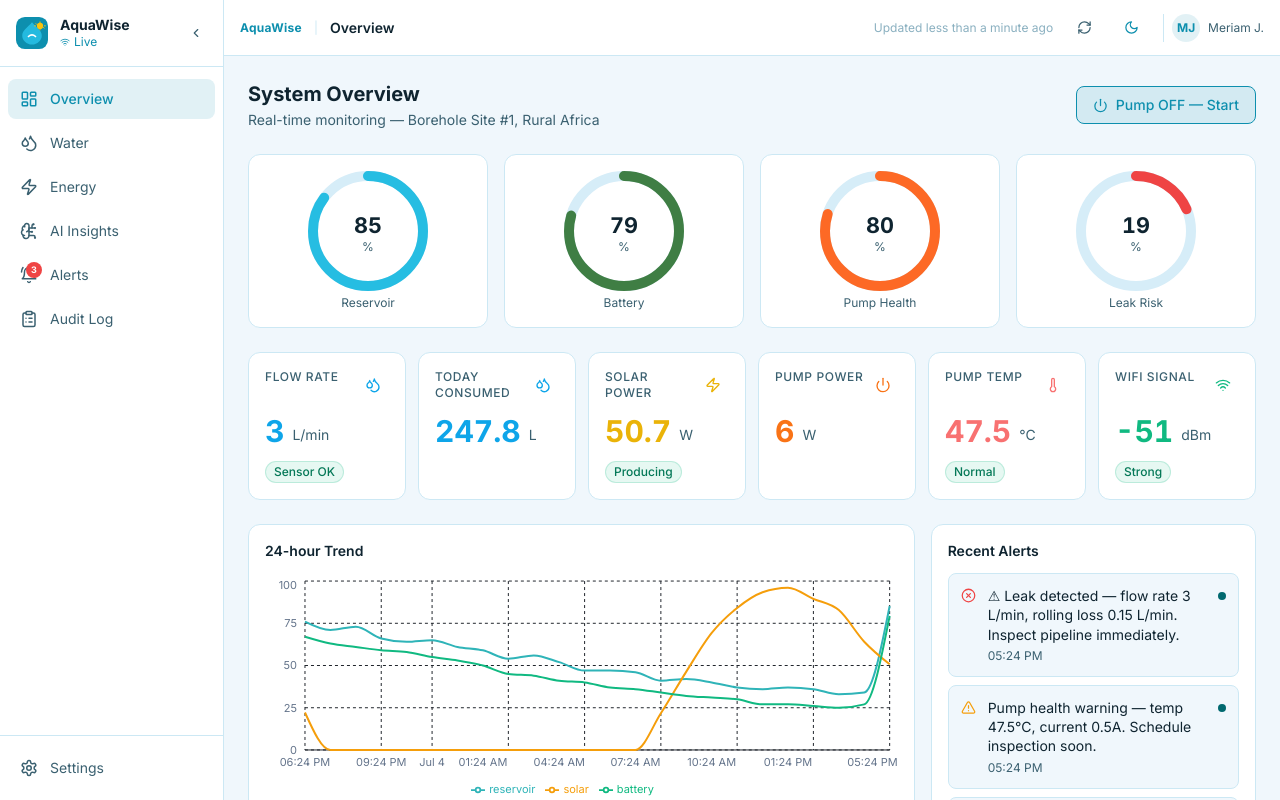
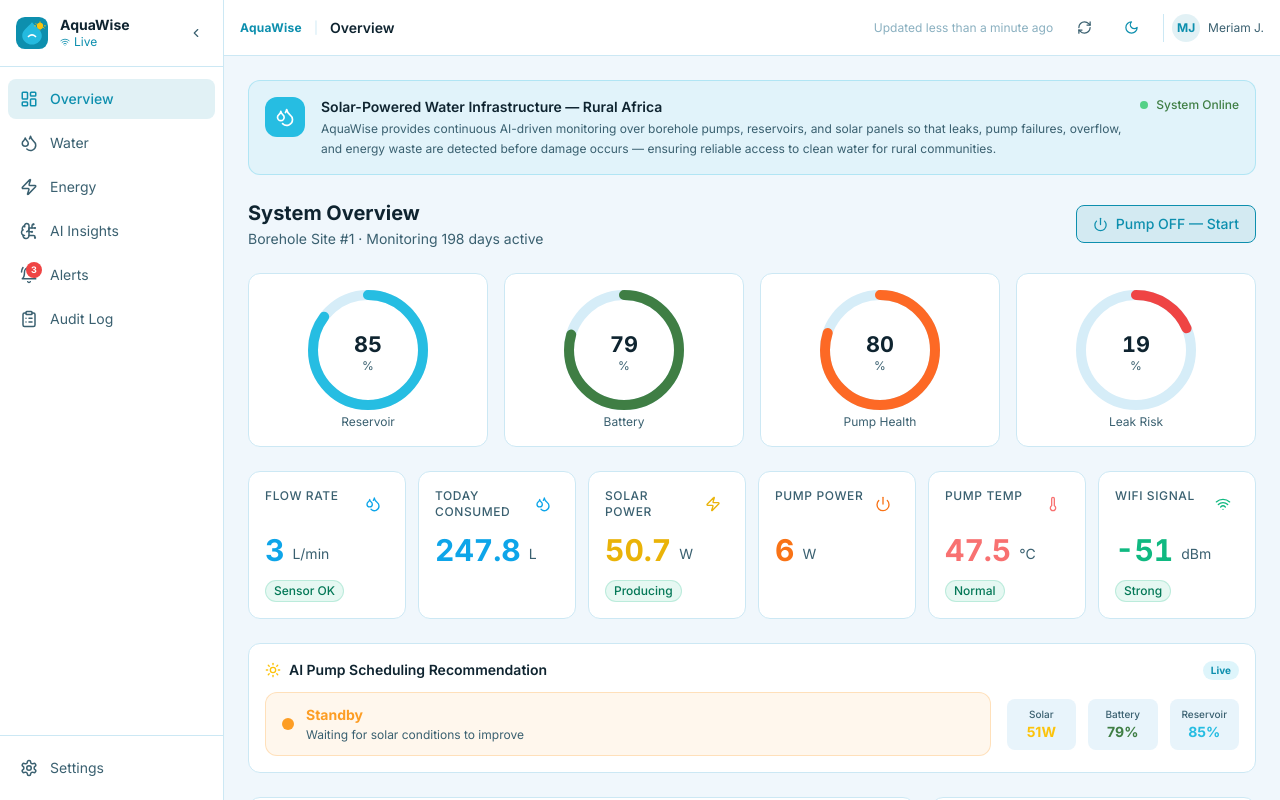
Before and after one commit to meriamjadoui/AquaGrid-AI, a React (Vite) app in the folder dashboard/: page /overview in a window 1280 px wide. Built offline with nearby package versions, Linux system fonts and the light colour scheme.

Commit message:
feat: full alignment with AquaWise mission — impact KPIs, solar-powered framing, pump scheduler, community metrics

```diff
--- a/dashboard/src/pages/Overview.jsx
+++ b/dashboard/src/pages/Overview.jsx
@@ -1,5 +1,5 @@
 import React from 'react'
-import { Droplets, Zap, Thermometer, Wifi, Power } from 'lucide-react'
+import { Droplets, Zap, Thermometer, Wifi, Power, Sun, TrendingDown, Clock, Users, Leaf, ShieldCheck } from 'lucide-react'
 import useStore from '../store/useStore'
 import KpiCard from '../components/UI/KpiCard'
 import GaugeRing from '../components/UI/GaugeRing'
@@ -8,40 +8,72 @@ import { AlertItem } from '../components/UI/AlertBadge'
 import { getStatus } from '../utils/mockData'
 
 const SDGS = [
-  {
-    n: 6, color: '#26BDE2', label: 'Clean Water & Sanitation',
-    desc: 'Real-time reservoir & pipeline monitoring reduces water loss.'
-  },
-  {
-    n: 7, color: '#FCC30B', label: 'Affordable & Clean Energy',
-    desc: 'Solar tracking and battery analytics maximise renewable yield.'
-  },
-  {
-    n: 9, color: '#FD6925', label: 'Industry, Innovation & Infrastructure',
-    desc: 'AI-driven predictive maintenance keeps rural infrastructure resilient.'
-  },
-  {
-    n: 11, color: '#FD9D24', label: 'Sustainable Cities & Communities',
-    desc: 'Autonomous pump scheduling ensures equitable water distribution.'
-  },
-  {
-    n: 13, color: '#3F7E44', label: 'Climate Action',
-    desc: 'Reduced leakage and optimal energy use lower the carbon footprint.'
-  },
+  { n: 6,  color: '#26BDE2', label: 'Clean Water & Sanitation',          desc: 'Real-time reservoir & pipeline monitoring reduces water loss.' },
+  { n: 7,  color: '#FCC30B', label: 'Affordable & Clean Energy',          desc: 'Solar tracking and battery analytics maximise renewable yield.' },
+  { n: 9,  color: '#FD6925', label: 'Industry, Innovation & Infrastructure', desc: 'AI-driven predictive maintenance keeps rural infrastructure resilient.' },
+  { n: 11, color: '#FD9D24', label: 'Sustainable Cities & Communities',   desc: 'Autonomous pump scheduling ensures equitable water distribution.' },
+  { n: 13, color: '#3F7E44', label: 'Climate Action',                     desc: 'Reduced leakage and optimal energy use lower the carbon footprint.' },
 ]
 
+// Derive AI-recommended pump schedule from solar forecast
+function getPumpSchedule(sensors, aiResults) {
+  const h = new Date().getHours()
+  const solar = sensors.solarProduction
+  const battery = sensors.batteryCharge
+  const reservoir = sensors.reservoirLevel
+  if (reservoir > 90) return { label: 'Stop Pump', reason: 'Reservoir full — overflow risk', color: '#ef4444', recommended: false }
+  if (battery < 25)   return { label: 'Pause Pump', reason: 'Battery critical — conserve energy', color: '#ef4444', recommended: false }
+  if (solar > 50 && battery > 50 && reservoir < 85)
+    return { label: 'Run Pump', reason: `Solar peak (${solar.toFixed(0)}W) — optimal window`, color: '#3F7E44', recommended: true }
+  if (h < 7 || h > 19)
+    return { label: 'Defer to Morning', reason: 'No solar — use stored energy sparingly', color: '#FCC30B', recommended: false }
+  return { label: 'Standby', reason: 'Waiting for solar conditions to improve', color: '#FD9D24', recommended: null }
+}
+
 export default function Overview() {
-  const { sensors, history, alerts, pumpOn, togglePump } = useStore()
+  const { sensors, history, alerts, pumpOn, togglePump, impact, aiResults } = useStore()
   const recent = history.slice(-24)
   const s = getStatus
+  const schedule = getPumpSchedule(sensors, aiResults)
+
+  // Community metrics (derived)
+  const householdsServed = Math.round(sensors.totalConsumed / 18)  // avg 18 L/person/day, ~5 per household
+  const monitoringDays   = impact.monitoringDaysSeed + Math.floor(impact.pumpUptimeMin / 1440)
+  const waterSavedDisplay = (impact.waterSavedL + monitoringDays * 12).toFixed(0)
+  const energySavedDisplay = (impact.energySavedWh + monitoringDays * 85).toFixed(0)
+  const costSaved = ((+waterSavedDisplay * 0.003) + (+energySavedDisplay * 0.0001)).toFixed(2)
 
   return (
     <div className="space-y-6">
-      {/* Page header */}
+      {/* ── Mission banner ── */}
+      <div
+        className="rounded-xl p-4 border flex items-start gap-4 flex-wrap"
+        style={{ background: 'rgba(38,189,226,0.07)', borderColor: 'rgba(38,189,226,0.25)' }}
+      >
+        <div className="shrink-0 w-10 h-10 rounded-xl flex items-center justify-center" style={{ background: '#26BDE2' }}>
+          <Droplets size={20} color="white" />
+        </div>
+        <div className="flex-1 min-w-0">
+          <p className="text-sm font-semibold" style={{ color: 'var(--color-text)' }}>
+            Solar-Powered Water Infrastructure — Rural Africa
+          </p>
+          <p className="text-xs mt-0.5 leading-relaxed" style={{ color: 'var(--color-text-muted)' }}>
+            AquaWise provides continuous AI-driven monitoring over borehole pumps, reservoirs, and solar panels
+            so that leaks, pump failures, overflow, and energy waste are detected before damage occurs —
+            ensuring reliable access to clean water for rural communities.
+          </p>
+        </div>
+        <div className="flex items-center gap-2 text-xs font-medium shrink-0" style={{ color: '#3F7E44' }}>
+          <div className="w-2 h-2 rounded-full bg-green-500 animate-pulse" />
+          System Online
+        </div>
+      </div>
+
+      {/* ── Page header ── */}
       <div className="flex items-center justify-between flex-wrap gap-3">
         <div>
           <h2 className="text-xl font-bold" style={{ color: 'var(--color-text)' }}>System Overview</h2>
-          <p className="text-sm mt-0.5" style={{ color: 'var(--color-text-muted)' }}>Real-time monitoring — Borehole Site #1, Rural Africa</p>
+          <p className="text-sm mt-0.5" style={{ color: 'var(--color-text-muted)' }}>Borehole Site #1 · Monitoring {monitoringDays} days active</p>
         </div>
         <button
           onClick={togglePump}
@@ -50,18 +82,14 @@ export default function Overview() {
               ? 'bg-red-500/20 text-red-500 border border-red-500/30 hover:bg-red-500/30'
               : 'border hover:opacity-90'
           }`}
-          style={pumpOn ? {} : {
-            background: 'var(--color-primary-dim)',
-            color: 'var(--color-primary)',
-            borderColor: 'var(--color-primary)'
-          }}
+          style={pumpOn ? {} : { background: 'var(--color-primary-dim)', color: 'var(--color-primary)', borderColor: 'var(--color-primary)' }}
         >
           <Power size={15} />
           Pump {pumpOn ? 'ON — Stop' : 'OFF — Start'}
         </button>
       </div>
 
-      {/* Gauges row */}
+      {/* ── Gauges ── */}
       <div className="grid grid-cols-2 sm:grid-cols-4 gap-4">
         <div className="card flex flex-col items-center gap-2 py-4">
           <GaugeRing value={sensors.reservoirLevel} color="#26BDE2" label="Reservoir" />
@@ -77,33 +105,56 @@ export default function Overview() {
         </div>
       </div>
 
-      {/* KPI row */}
+      {/* ── KPI row ── */}
       <div className="grid grid-cols-2 sm:grid-cols-3 lg:grid-cols-6 gap-3">
-        <KpiCard
-          label="Flow Rate" value={sensors.flowRate} unit="L/min"
-          icon={Droplets} color="text-sky-500"
-          badge={{ type: s('flowRate', sensors.flowRate) === 'ok' ? 'ok' : 'warn', label: 'Sensor OK' }}
-        />
+        <KpiCard label="Flow Rate" value={sensors.flowRate} unit="L/min" icon={Droplets} color="text-sky-500"
+          badge={{ type: s('flowRate', sensors.flowRate) === 'ok' ? 'ok' : 'warn', label: 'Sensor OK' }} />
         <KpiCard label="Today Consumed" value={sensors.totalConsumed} unit="L" icon={Droplets} color="text-sky-500" />
-        <KpiCard
-          label="Solar Power" value={sensors.solarProduction} unit="W"
-          icon={Zap} color="text-yellow-500"
-          badge={{ type: sensors.solarProduction > 30 ? 'ok' : 'warn', label: sensors.solarProduction > 30 ? 'Producing' : 'Low' }}
-        />
+        <KpiCard label="Solar Power" value={sensors.solarProduction} unit="W" icon={Zap} color="text-yellow-500"
+          badge={{ type: sensors.solarProduction > 30 ? 'ok' : 'warn', label: sensors.solarProduction > 30 ? 'Producing' : 'Low' }} />
         <KpiCard label="Pump Power" value={sensors.pumpPower} unit="W" icon={Power} color="text-orange-500" />
-        <KpiCard
-          label="Pump Temp" value={sensors.pumpTemp} unit="°C"
-          icon={Thermometer} color="text-red-400"
-          badge={{ type: s('pumpTemp', sensors.pumpTemp), label: s('pumpTemp', sensors.pumpTemp) === 'ok' ? 'Normal' : 'High' }}
-        />
-        <KpiCard
-          label="WiFi Signal" value={sensors.wifiRssi} unit="dBm"
-          icon={Wifi} color="text-emerald-500"
-          badge={{ type: sensors.wifiRssi > -65 ? 'ok' : 'warn', label: sensors.wifiRssi > -65 ? 'Strong' : 'Weak' }}
-        />
+        <KpiCard label="Pump Temp" value={sensors.pumpTemp} unit="°C" icon={Thermometer} color="text-red-400"
+          badge={{ type: s('pumpTemp', sensors.pumpTemp), label: s('pumpTemp', sensors.pumpTemp) === 'ok' ? 'Normal' : 'High' }} />
+        <KpiCard label="WiFi Signal" value={sensors.wifiRssi} unit="dBm" icon={Wifi} color="text-emerald-500"
+          badge={{ type: sensors.wifiRssi > -65 ? 'ok' : 'warn', label: sensors.wifiRssi > -65 ? 'Strong' : 'Weak' }} />
       </div>
 
-      {/* Charts + Alerts */}
+      {/* ── AI Pump Scheduler ── */}
+      <div className="card">
+        <div className="flex items-center gap-2 mb-3">
+          <Sun size={16} style={{ color: '#FCC30B' }} />
+          <h3 className="text-sm font-semibold" style={{ color: 'var(--color-text)' }}>AI Pump Scheduling Recommendation</h3>
+          <span className="ml-auto text-[10px] font-bold px-2 py-0.5 rounded-full" style={{ background: 'rgba(38,189,226,.15)', color: 'var(--color-primary)' }}>Live</span>
+        </div>
+        <div className="flex items-center gap-4 flex-wrap">
+          <div
+            className="flex items-center gap-3 px-4 py-3 rounded-xl flex-1 min-w-0"
+            style={{ background: `${schedule.color}15`, border: `1px solid ${schedule.color}40` }}
+          >
+            <div className="w-3 h-3 rounded-full shrink-0" style={{ background: schedule.color }} />
+            <div>
+              <p className="text-sm font-bold" style={{ color: schedule.color }}>{schedule.label}</p>
+              <p className="text-xs mt-0.5" style={{ color: 'var(--color-text-muted)' }}>{schedule.reason}</p>
+            </div>
+          </div>
+          <div className="grid grid-cols-3 gap-3 text-center">
+            <div className="px-3 py-2 rounded-lg" style={{ background: 'var(--color-surface-offset)' }}>
+              <p className="text-[10px] font-medium" style={{ color: 'var(--color-text-muted)' }}>Solar</p>
+              <p className="text-sm font-bold" style={{ color: '#FCC30B' }}>{sensors.solarProduction.toFixed(0)}W</p>
+            </div>
+            <div className="px-3 py-2 rounded-lg" style={{ background: 'var(--color-surface-offset)' }}>
+              <p className="text-[10px] font-medium" style={{ color: 'var(--color-text-muted)' }}>Battery</p>
+              <p className="text-sm font-bold" style={{ color: '#3F7E44' }}>{sensors.batteryCharge.toFixed(0)}%</p>
+            </div>
+            <div className="px-3 py-2 rounded-lg" style={{ background: 'var(--color-surface-offset)' }}>
+              <p className="text-[10px] font-medium" style={{ color: 'var(--color-text-muted)' }}>Reservoir</p>
+              <p className="text-sm font-bold" style={{ color: '#26BDE2' }}>{sensors.reservoirLevel.toFixed(0)}%</p>
+            </div>
+          </div>
+        </div>
+      </div>
+
+      {/* ── Charts + Alerts ── */}
       <div className="grid grid-cols-1 lg:grid-cols-3 gap-4">
         <div className="card lg:col-span-2">
           <h3 className="text-sm font-semibold mb-4" style={{ color: 'var(--color-text)' }}>24-hour Trend</h3>
@@ -112,42 +163,102 @@ export default function Overview() {
         <div className="card flex flex-col gap-3">
           <h3 className="text-sm font-semibold" style={{ color: 'var(--color-text)' }}>Recent Alerts</h3>
           <div className="flex flex-col gap-2 overflow-y-auto custom-scroll" style={{ maxHeight: 260 }}>
-            {alerts.slice(0, 4).map(a => <AlertItem key={a.id} alert={a} />)}
+            {alerts.length === 0
+              ? <p className="text-xs py-4 text-center" style={{ color: 'var(--color-text-muted)' }}>No active alerts — all systems normal.</p>
+              : alerts.slice(0, 4).map(a => <AlertItem key={a.id} alert={a} />)
+            }
           </div>
         </div>
       </div>
 
-      {/* SDG Impact Panel */}
+      {/* ── Impact Dashboard ── */}
+      <div className="card">
+        <div className="flex items-center gap-2 mb-4">
+          <Leaf size={16} style={{ color: '#3F7E44' }} />
+          <h3 className="text-sm font-semibold" style={{ color: 'var(--color-text)' }}>Mission Impact Dashboard</h3>
+          <span className="ml-1 text-[10px]" style={{ color: 'var(--color-text-muted)' }}>— estimated since deployment</span>
+        </div>
+        <div className="grid grid-cols-2 sm:grid-cols-4 gap-3">
+          {[
+            {
+              icon: TrendingDown, color: '#26BDE2',
+              label: 'Water Losses Avoided',
+              value: `${(+waterSavedDisplay).toLocaleString()} L`,
+              sub: 'Leak prevention savings'
+            },
+            {
+              icon: Zap, color: '#FCC30B',
+              label: 'Energy Optimised',
+              value: `${(+energySavedDisplay).toLocaleString()} Wh`,
+              sub: 'Solar surplus utilised'
+            },
+            {
+              icon: Clock, color: '#FD6925',
+              label: 'Pump Uptime',
+              value: `${sensors.uptime.toFixed(0)} h`,
+              sub: 'Uninterrupted operation'
+            },
+            {
+              icon: Users, color: '#FD9D24',
+              label: 'Households Served',
+              value: `~${householdsServed}`,
+              sub: 'Est. from daily consumption'
+            },
+          ].map(({ icon: Icon, color, label, value, sub }) => (
+            <div
+              key={label}
+              className="rounded-xl p-4 flex flex-col gap-2 border"
+              style={{ background: `${color}10`, borderColor: `${color}30` }}
+            >
+              <div className="flex items-center gap-2">
+                <div className="w-7 h-7 rounded-lg flex items-center justify-center shrink-0" style={{ background: `${color}25` }}>
+                  <Icon size={14} style={{ color }} />
+                </div>
+                <span className="text-[10px] font-medium leading-snug" style={{ color: 'var(--color-text-muted)' }}>{label}</span>
+              </div>
+              <p className="text-lg font-black" style={{ color: 'var(--color-text)' }}>{value}</p>
+              <p className="text-[10px]" style={{ color: 'var(--color-text-muted)' }}>{sub}</p>
+            </div>
+          ))}
+        </div>
+        {/* Cost savings bar */}
+        <div
+          className="mt-3 rounded-xl px-4 py-3 flex items-center gap-3 border flex-wrap"
+          style={{ background: 'rgba(63,126,68,0.08)', borderColor: 'rgba(63,126,68,0.25)' }}
+        >
+          <ShieldCheck size={16} style={{ color: '#3F7E44' }} />
+          <div className="flex-1 min-w-0">
+            <p className="text-xs font-semibold" style={{ color: 'var(--color-text)' }}>
+              Estimated Operational Cost Savings: <span style={{ color: '#3F7E44' }}>${costSaved}</span>
+            </p>
+            <p className="text-[10px] mt-0.5" style={{ color: 'var(--color-text-muted)' }}>
+              Based on water at $0.003/L and energy at $0.0001/Wh · {monitoringDays} days monitored
+            </p>
+          </div>
+          <span className="text-xs font-bold px-2 py-1 rounded-full" style={{ background: 'rgba(63,126,68,0.15)', color: '#3F7E44' }}>
+            SDG 6 · SDG 7
+          </span>
+        </div>
+      </div>
+
+      {/* ── SDG Alignment ── */}
       <div className="card">
         <div className="flex items-center justify-between mb-4 flex-wrap gap-2">
           <div>
             <h3 className="text-sm font-semibold" style={{ color: 'var(--color-text)' }}>UN SDG Alignment</h3>
             <p className="text-xs mt-0.5" style={{ color: 'var(--color-text-muted)' }}>AquaWise directly contributes to 5 Sustainable Development Goals</p>
           </div>
-          <span
-            className="text-[10px] font-bold px-2 py-1 rounded-full"
-            style={{ background: 'rgba(38,189,226,.15)', color: 'var(--color-primary)' }}
-          >
+          <span className="text-[10px] font-bold px-2 py-1 rounded-full" style={{ background: 'rgba(38,189,226,.15)', color: 'var(--color-primary)' }}>
             Africa · Rural Water Infrastructure
           </span>
         </div>
         <div className="grid grid-cols-1 sm:grid-cols-2 lg:grid-cols-5 gap-3">
           {SDGS.map(({ n, color, label, desc }) => (
-            <div
-              key={n}
-              className="rounded-xl p-3 flex flex-col gap-2 border"
-              style={{
-                background: `${color}10`,
-                borderColor: `${color}35`,
-              }}
+            <div key={n} className="rounded-xl p-3 flex flex-col gap-2 border"
+              style={{ background: `${color}10`, borderColor: `${color}35` }}
             >
               <div className="flex items-center gap-2">
-                <span
-                  className="w-8 h-8 rounded-lg flex items-center justify-center text-sm font-black text-white shrink-0"
-                  style={{ background: color }}
-                >
-                  {n}
-                </span>
+                <span className="w-8 h-8 rounded-lg flex items-center justify-center text-sm font-black text-white shrink-0" style={{ background: color }}>{n}</span>
                 <span className="text-xs font-semibold leading-snug" style={{ color: 'var(--color-text)' }}>{label}</span>
               </div>
               <p className="text-[11px] leading-relaxed" style={{ color: 'var(--color-text-muted)' }}>{desc}</p>
@@ -156,20 +267,18 @@ export default function Overview() {
         </div>
       </div>
 
-      {/* System status footer */}
+      {/* ── System status footer ── */}
       <div className="card">
         <div className="grid grid-cols-2 sm:grid-cols-4 gap-4 text-center">
           {[
-            { label: 'ESP32 Uptime',    value: `${sensors.uptime}h` },
+            { label: 'ESP32 Uptime',    value: `${sensors.uptime.toFixed(0)}h` },
             { label: 'Battery Voltage', value: `${sensors.batteryVoltage}V` },
             { label: 'Motor Current',   value: `${sensors.pumpMotorCurrent}A` },
             { label: 'Site Status',     value: 'Online', ok: true },
           ].map(({ label, value, ok }) => (
             <div key={label}>
               <p className="kpi-label">{label}</p>
-              <p className="text-base font-semibold data-value mt-1" style={{ color: ok ? '#3F7E44' : 'var(--color-text)' }}>
-                {value}
-              </p>
+              <p className="text-base font-semibold data-value mt-1" style={{ color: ok ? '#3F7E44' : 'var(--color-text)' }}>{value}</p>
             </div>
           ))}
         </div>
--- a/dashboard/src/store/useStore.js
+++ b/dashboard/src/store/useStore.js
@@ -180,10 +180,19 @@ const systemDark = window.matchMedia('(prefers-color-scheme: dark)').matches
 const initialTheme = savedTheme ?? (systemDark ? 'dark' : 'light')
 applyTheme(initialTheme)
 
+// ── Impact counters — accumulate over session ─────────────────────────────────
+const impactBase = {
+  waterSavedL:       0,        // litres saved from leak prevention
+  energySavedWh:     0,        // Wh saved from solar optimisation
+  pumpUptimeMin:     0,        // minutes pump ran successfully
+  leaksPreventedCount: 0,      // discrete leak events intercepted
+  monitoringDaysSeed: Math.floor(Math.random() * 180) + 30,  // simulated deployment age
+}
+
 const useStore = create((set, get) => {
   // Live sensor tick
   setInterval(() => {
-    const { sensors, history, pumpOn, aiResults, alerts } = get()
+    const { sensors, history, pumpOn, aiResults, alerts, impact } = get()
     const next = tickSensors(sensors, pumpOn)
     const { newAlerts, newAuditEvents } = generateAlerts(next, aiResults, alerts)
     const merged = [...newAlerts, ...alerts].slice(0, MAX_ALERTS)
@@ -191,7 +200,28 @@ const useStore = create((set, get) => {
       const record = useAuditLog.getState().record
       newAuditEvents.forEach(ev => record(ev))
     }
-    set({ sensors: next, history: appendHistory(history, next), alerts: merged, lastUpdated: new Date() })
+
+    // ── Update impact counters ──
+    const leakEvent = newAlerts.find(a => a.key === 'leak_detected')
+    const nextImpact = {
+      ...impact,
+      // Each tick: if pump on, accumulate uptime (TICK_MS in minutes)
+      pumpUptimeMin: impact.pumpUptimeMin + (pumpOn ? TICK_MS / 60000 : 0),
+      // Water saved: estimate 3 L/min prevented when a leak is caught early
+      waterSavedL: impact.waterSavedL + (aiResults.leak?.isLeak ? 0 : next.flowRate * (TICK_MS / 60000) * 0.02),
+      // Energy saved: delta between theoretical max solar and actual use
+      energySavedWh: impact.energySavedWh + Math.max(0, next.solarProduction - next.pumpPower) * (TICK_MS / 3600000),
+      // Leak intercepts
+      leaksPreventedCount: impact.leaksPreventedCount + (leakEvent ? 1 : 0),
+    }
+
+    set({
+      sensors: next,
+      history: appendHistory(history, next),
+      alerts: merged,
+      lastUpdated: new Date(),
+      impact: nextImpact,
+    })
   }, TICK_MS)
 
   return {
@@ -200,6 +230,7 @@ const useStore = create((set, get) => {
     alerts:      [],
     sidebarOpen: true,
     lastUpdated: new Date(),
+    impact:      { ...impactBase },
 
     // ── Theme ──
     theme: initialTheme,
```
